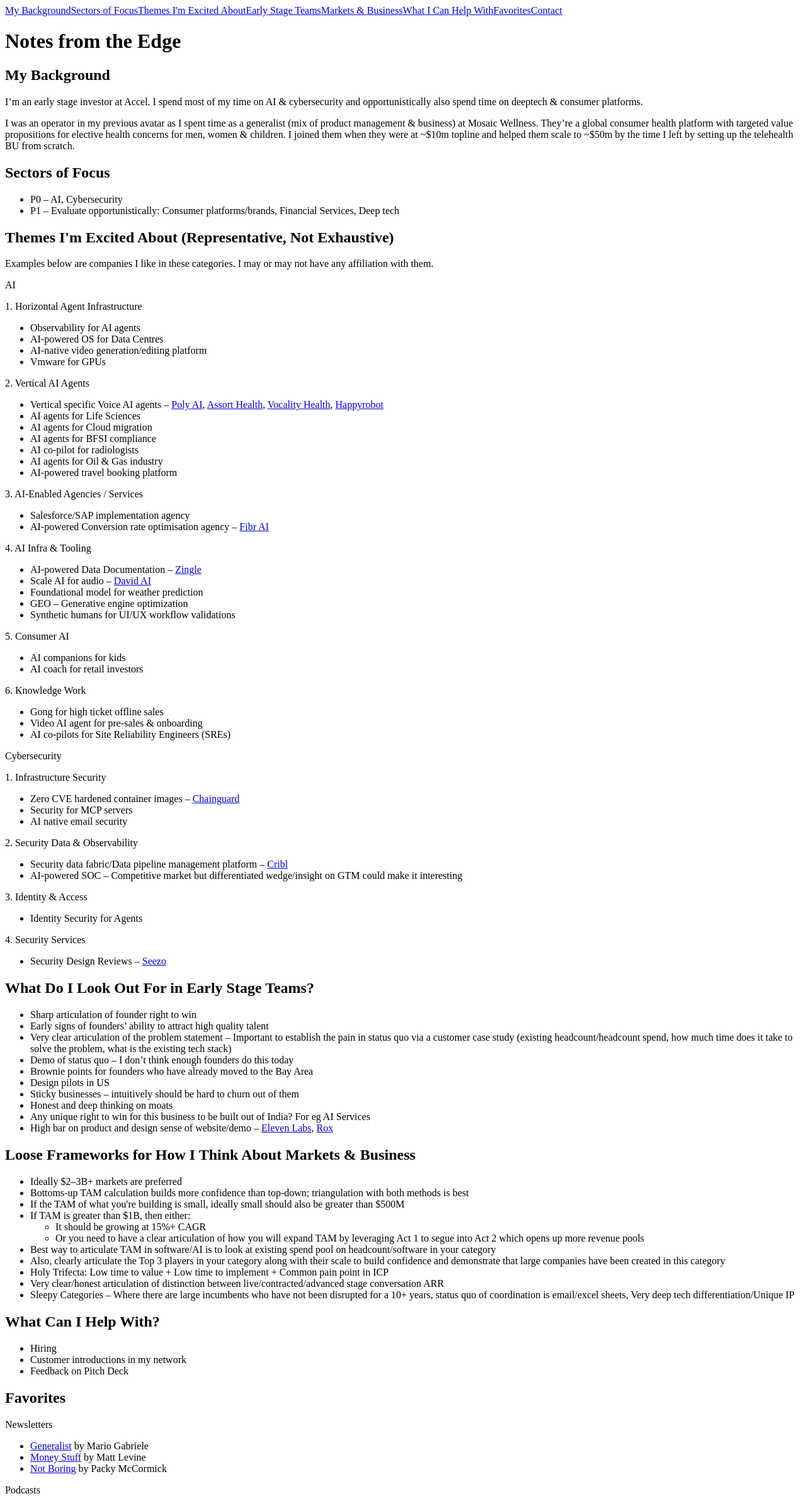
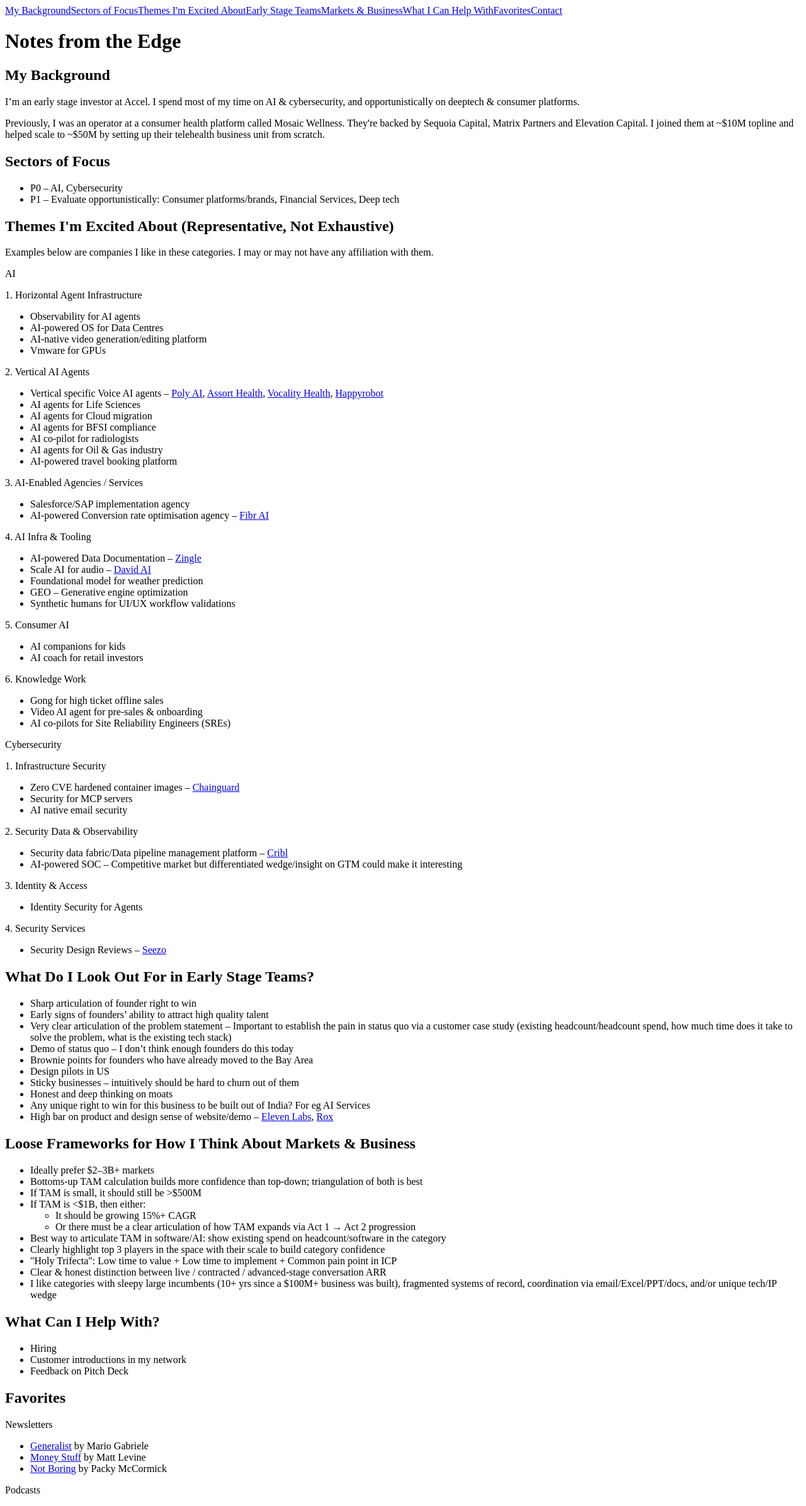
Before and after one commit to CJ-os-99/chitranjan-personal, a Next.js app: page / in a window 1280 px wide. Shown: the top 2392 px of the page at 63% size. Built offline with nearby package versions, Linux system fonts and the light colour scheme.

Commit message:
Update index.js

```diff
--- a/pages/index.js
+++ b/pages/index.js
@@ -21,8 +21,12 @@
 
         <section id="background" className="mb-8">
           <h2 className="text-xl font-semibold mb-2">My Background</h2>
-          <p>I’m an early stage investor at Accel. I spend most of my time on AI & cybersecurity and opportunistically also spend time on deeptech & consumer platforms.</p>
-          <p className="mt-2">I was an operator in my previous avatar as I spent time as a generalist (mix of product management & business) at Mosaic Wellness. They’re a global consumer health platform with targeted value propositions for elective health concerns for men, women & children. I joined them when they were at ~$10m topline and helped them scale to ~$50m by the time I left by setting up the telehealth BU from scratch.</p>
+          <p>
+            I’m an early stage investor at Accel. I spend most of my time on AI & cybersecurity, and opportunistically on deeptech & consumer platforms.
+          </p>
+          <p className="mt-2">
+            Previously, I was an operator at a consumer health platform called Mosaic Wellness. They're backed by Sequoia Capital, Matrix Partners and Elevation Capital. I joined them at ~$10M topline and helped scale to ~$50M by setting up their telehealth business unit from scratch.
+          </p>
         </section>
 
         <section id="sectors" className="mb-8">
@@ -131,19 +135,20 @@
         <section id="markets" className="mb-8">
           <h2 className="text-xl font-semibold mb-2">Loose Frameworks for How I Think About Markets & Business</h2>
           <ul className="list-disc list-inside text-sm">
-            <li>Ideally $2–3B+ markets are preferred</li>
-            <li>Bottoms-up TAM calculation builds more confidence than top-down; triangulation with both methods is best</li>
-            <li>If the TAM of what you're building is small, ideally small should also be greater than $500M</li>
-            <li>If TAM is greater than $1B, then either:</li>
-            <ul className="list-disc ml-6">
-              <li>It should be growing at 15%+ CAGR</li>
-              <li>Or you need to have a clear articulation of how you will expand TAM by leveraging Act 1 to segue into Act 2 which opens up more revenue pools</li>
-            </ul>
-            <li>Best way to articulate TAM in software/AI is to look at existing spend pool on headcount/software in your category</li>
-            <li>Also, clearly articulate the Top 3 players in your category along with their scale to build confidence and demonstrate that large companies have been created in this category</li>
-            <li>Holy Trifecta: Low time to value + Low time to implement + Common pain point in ICP</li>
-            <li>Very clear/honest articulation of distinction between live/contracted/advanced stage conversation ARR</li>
-            <li>Sleepy Categories – Where there are large incumbents who have not been disrupted for a 10+ years, status quo of coordination is email/excel sheets, Very deep tech differentiation/Unique IP</li>
+            <li>Ideally prefer $2–3B+ markets</li>
+            <li>Bottoms-up TAM calculation builds more confidence than top-down; triangulation of both is best</li>
+            <li>If TAM is small, it should still be {'>'}$500M</li>
+            <li>If TAM is {'<'}$1B, then either:
+              <ul className="list-disc ml-6">
+                <li>It should be growing 15%+ CAGR</li>
+                <li>Or there must be a clear articulation of how TAM expands via Act 1 → Act 2 progression</li>
+              </ul>
+            </li>
+            <li>Best way to articulate TAM in software/AI: show existing spend on headcount/software in the category</li>
+            <li>Clearly highlight top 3 players in the space with their scale to build category confidence</li>
+            <li>"Holy Trifecta": Low time to value + Low time to implement + Common pain point in ICP</li>
+            <li>Clear & honest distinction between live / contracted / advanced-stage conversation ARR</li>
+            <li>I like categories with sleepy large incumbents (10+ yrs since a $100M+ business was built), fragmented systems of record, coordination via email/Excel/PPT/docs, and/or unique tech/IP wedge</li>
           </ul>
         </section>
 
```
